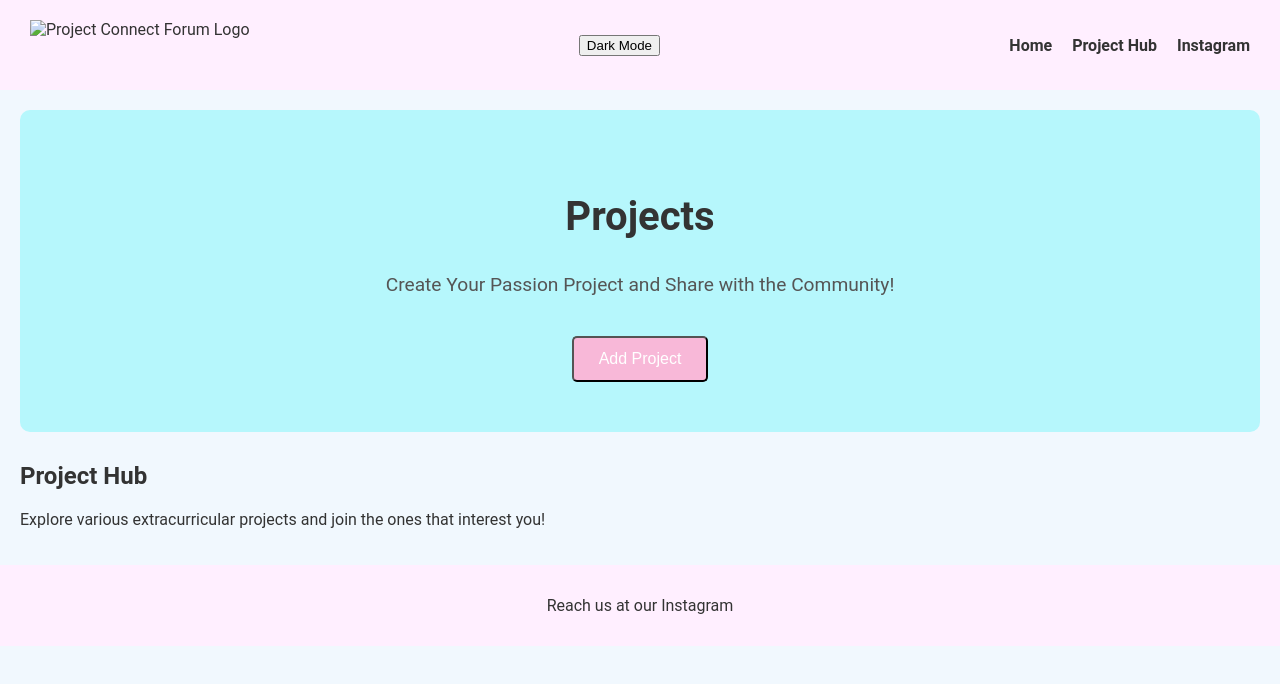
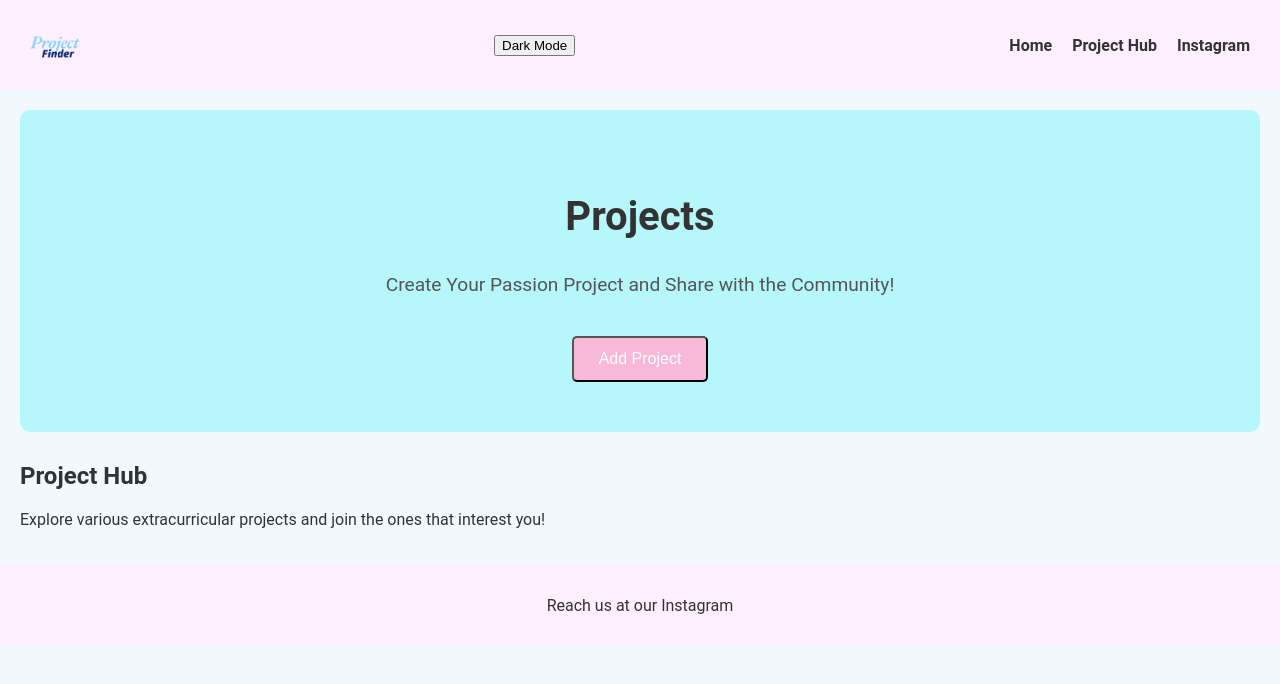
Before and after one commit to maryam-innovates/Project-Finder, a plain HTML site: page projecthub.html in a window 1280 px wide. Drawn offline with Linux system fonts and the light colour scheme; the site is published under a folder, as on GitHub Pages, so addresses that start at the root find nothing; no server answers.

Commit message:
Update projecthub.html

```diff
--- a/projecthub.html
+++ b/projecthub.html
@@ -3,7 +3,7 @@
 	<head>
 		<meta charset="utf-8">
 		<meta name="viewport" content="width=device-width, initial-scale=1.0">
-		<link rel="icon" type="image/x-icon" href="/favicon.88a0500d.png">
+		<link rel="icon" type="image/x-icon" href="favicon.png">
 		<title>Project Hub - Project Connect Forum</title>
 		<link rel="stylesheet" href="projecthub.css">
 		<script type="module" src="projecthub.js" defer></script>
@@ -12,7 +12,7 @@
 	</head>
 	<body>
 		<header>
-			<img src="/logo.png" alt="Project Connect Forum Logo">
+			<img src="logo.png" alt="Project Connect Forum Logo">
 			<button id="dark-mode-toggle">Dark Mode</button>
 			<nav>
 				<ul>
```
